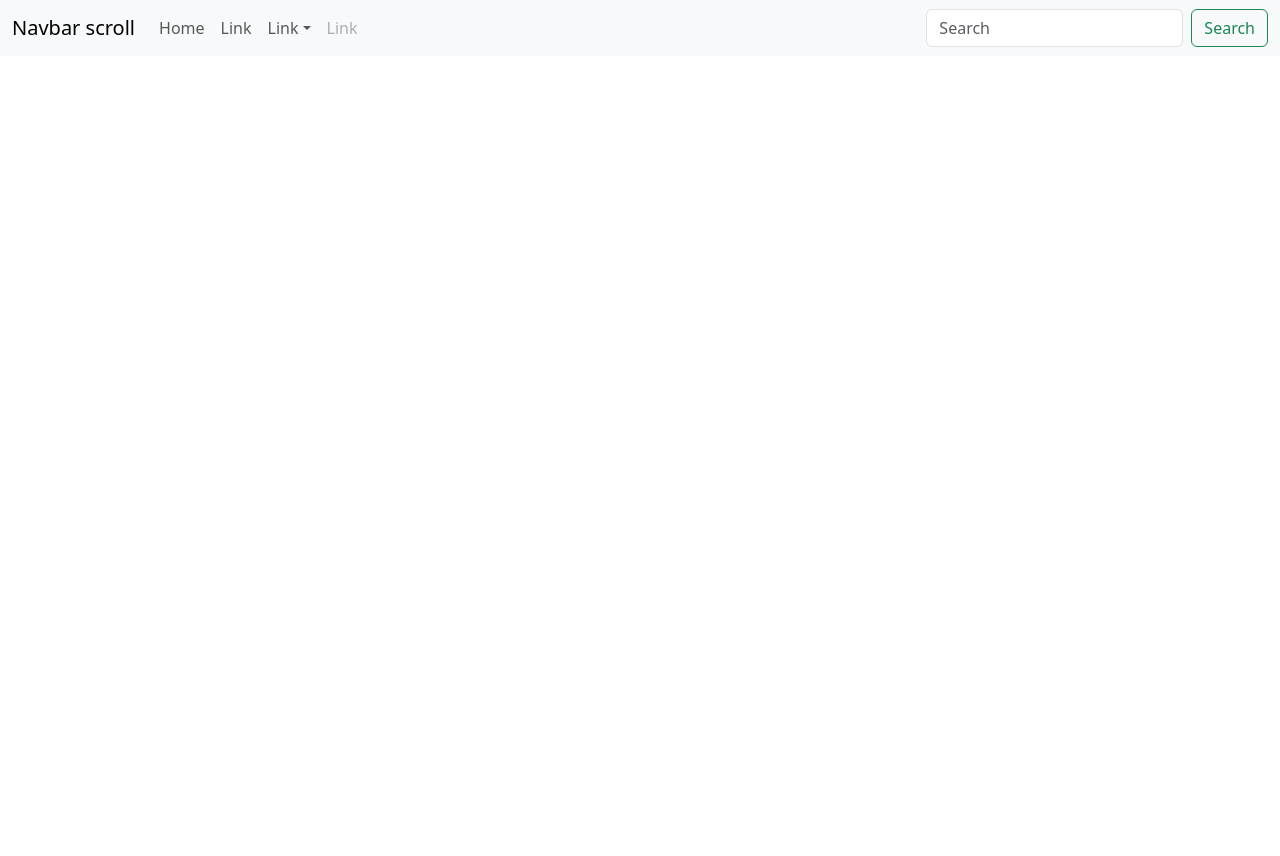
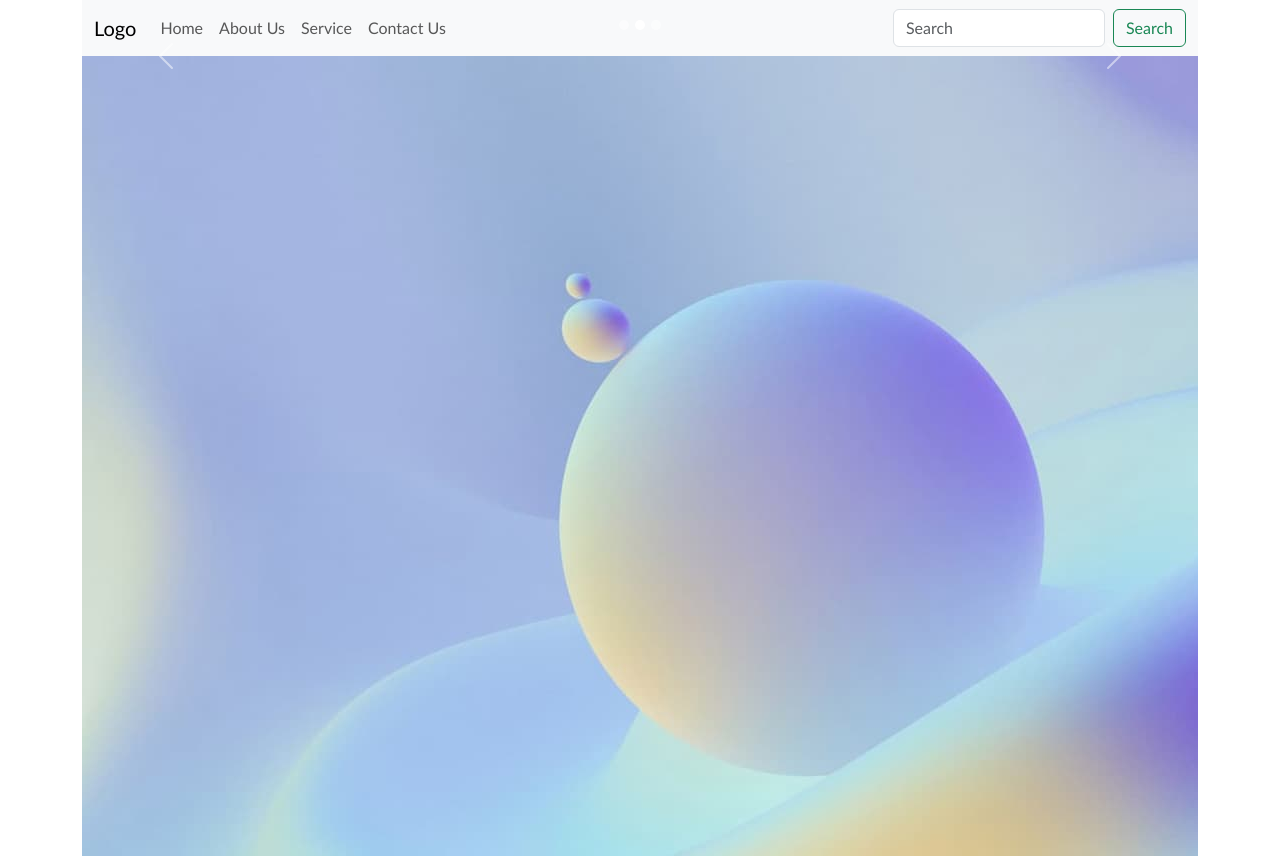
Before and after one commit to karthik6325/Figma-replica, a React (Create React App) app: page / in a window 1280 px wide. Before the commit the page ends 800 px from the top, so only its background shows below. Built offline with nearby package versions, Linux system fonts and the light colour scheme.

Commit message:
Added bg and navbar in header

```diff
--- a/package.json
+++ b/package.json
@@ -10,6 +10,8 @@
     "react": "^18.2.0",
     "react-bootstrap": "^2.10.1",
     "react-dom": "^18.2.0",
+    "react-multi-carousel": "^2.8.4",
+    "react-responsive-carousel": "^3.2.23",
     "react-scripts": "5.0.1",
     "web-vitals": "^2.1.4"
   },
--- a/src/App.css
+++ b/src/App.css
@@ -1,38 +1,4 @@
-.App {
-  text-align: center;
+.body{
+  padding: 0;
+  margin: 0;
 }
-
-.App-logo {
-  height: 40vmin;
-  pointer-events: none;
-}
-
-@media (prefers-reduced-motion: no-preference) {
-  .App-logo {
-    animation: App-logo-spin infinite 20s linear;
-  }
-}
-
-.App-header {
-  background-color: #282c34;
-  min-height: 100vh;
-  display: flex;
-  flex-direction: column;
-  align-items: center;
-  justify-content: center;
-  font-size: calc(10px + 2vmin);
-  color: white;
-}
-
-.App-link {
-  color: #61dafb;
-}
-
-@keyframes App-logo-spin {
-  from {
-    transform: rotate(0deg);
-  }
-  to {
-    transform: rotate(360deg);
-  }
-}
--- /dev/null
+++ b/src/components/CarousalPage.css
@@ -0,0 +1,5 @@
+.carousel-indicators [data-bs-target] {
+    border-radius: 100%;
+    width: 10px;
+    height: 10px;
+}
--- /dev/null
+++ b/src/components/CarousalPage.js
@@ -0,0 +1,36 @@
+import React from 'react'
+import Carousel from 'react-bootstrap/Carousel';
+import './CarousalPage.css'
+
+function CarousalPage() {
+  return (
+    <div>
+      <Carousel>
+        <Carousel.Item>
+          <Carousel.Caption>
+            <h3>First slide label</h3>
+            <p>Nulla vitae elit libero, a pharetra augue mollis interdum.</p>
+          </Carousel.Caption>
+        </Carousel.Item>
+        <Carousel.Item>
+
+          <Carousel.Caption>
+            <h3>Second slide label</h3>
+            <p>Lorem ipsum dolor sit amet, consectetur adipiscing elit.</p>
+          </Carousel.Caption>
+        </Carousel.Item>
+        <Carousel.Item>
+
+          <Carousel.Caption>
+            <h3>Third slide label</h3>
+            <p>
+              Praesent commodo cursus magna, vel scelerisque nisl consectetur.
+            </p>
+          </Carousel.Caption>
+        </Carousel.Item>
+      </Carousel>
+    </div>
+  )
+}
+
+export default CarousalPage;
--- /dev/null
+++ b/src/components/HeaderContainer.css
@@ -0,0 +1,5 @@
+.carousal-container{
+    background: url("../assets/images/stock-3.jpg");
+    /* background-color: black; */
+    height: 100vh;
+}
--- a/src/components/HeaderContainer.js
+++ b/src/components/HeaderContainer.js
@@ -1,17 +1,18 @@
 import React from 'react';
-import Button from 'react-bootstrap/Button';
-import Container from 'react-bootstrap/Container';
-import Form from 'react-bootstrap/Form';
-import Nav from 'react-bootstrap/Nav';
-import Navbar from 'react-bootstrap/Navbar';
-import NavDropdown from 'react-bootstrap/NavDropdown';
 import NavbarScroll from './Navbar';
 import 'bootstrap/dist/css/bootstrap.min.css';
+import CarousalPage from './CarousalPage';
+import "./HeaderContainer.css"
 
 const HeaderContainer = () => {
     return (
-        <div>
-            <NavbarScroll/>
+        <div className='container'>
+            <div>
+                <NavbarScroll />
+            </div>
+            <div className='carousal-container'>
+                <CarousalPage />
+            </div>
         </div>
     );
 }
--- a/src/components/Navbar.js
+++ b/src/components/Navbar.js
@@ -3,7 +3,6 @@ import Container from 'react-bootstrap/Container';
 import Form from 'react-bootstrap/Form';
 import Nav from 'react-bootstrap/Nav';
 import Navbar from 'react-bootstrap/Navbar';
-import NavDropdown from 'react-bootstrap/NavDropdown';
 import 'bootstrap/dist/css/bootstrap.min.css';
 
 
@@ -11,7 +10,7 @@ const NavbarScroll = () =>{
   return (
     <Navbar expand="lg" className="bg-body-tertiary">
       <Container fluid>
-        <Navbar.Brand href="#">Navbar scroll</Navbar.Brand>
+        <Navbar.Brand href="#">Logo</Navbar.Brand>
         <Navbar.Toggle aria-controls="navbarScroll" />
         <Navbar.Collapse id="navbarScroll">
           <Nav
@@ -20,20 +19,9 @@ const NavbarScroll = () =>{
             navbarScroll
           >
             <Nav.Link href="#action1">Home</Nav.Link>
-            <Nav.Link href="#action2">Link</Nav.Link>
-            <NavDropdown title="Link" id="navbarScrollingDropdown">
-              <NavDropdown.Item href="#action3">Action</NavDropdown.Item>
-              <NavDropdown.Item href="#action4">
-                Another action
-              </NavDropdown.Item>
-              <NavDropdown.Divider />
-              <NavDropdown.Item href="#action5">
-                Something else here
-              </NavDropdown.Item>
-            </NavDropdown>
-            <Nav.Link href="#" disabled>
-              Link
-            </Nav.Link>
+            <Nav.Link href="#action2">About Us</Nav.Link>
+            <Nav.Link href="#action1">Service</Nav.Link>
+            <Nav.Link href="#action2">Contact Us</Nav.Link>
           </Nav>
           <Form className="d-flex">
             <Form.Control
--- a/src/index.css
+++ b/src/index.css
@@ -1,13 +1,6 @@
-body {
+*{
+  box-sizing: border-box;
   margin: 0;
-  font-family: -apple-system, BlinkMacSystemFont, 'Segoe UI', 'Roboto', 'Oxygen',
-    'Ubuntu', 'Cantarell', 'Fira Sans', 'Droid Sans', 'Helvetica Neue',
-    sans-serif;
-  -webkit-font-smoothing: antialiased;
-  -moz-osx-font-smoothing: grayscale;
+  padding: 0;
+  font-family:'Gill Sans', 'Gill Sans MT', Calibri, 'Trebuchet MS', sans-serif;
 }
-
-code {
-  font-family: source-code-pro, Menlo, Monaco, Consolas, 'Courier New',
-    monospace;
-}
```
Also changed, not shown: src/assets/images/stock-3.jpg (added), 1 other file (tests, documents, lock files or other folders).
